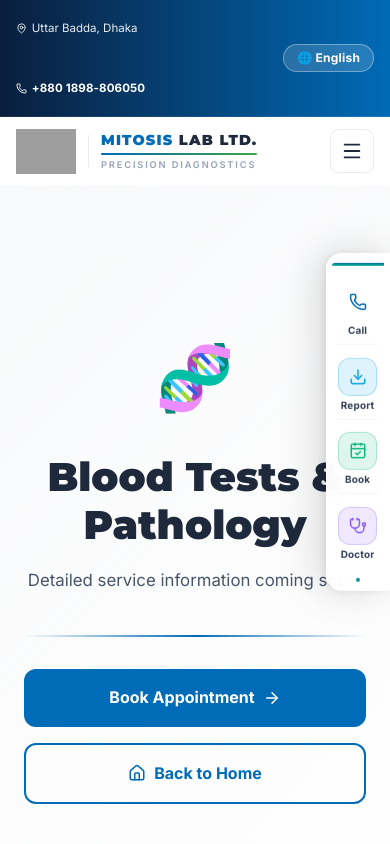
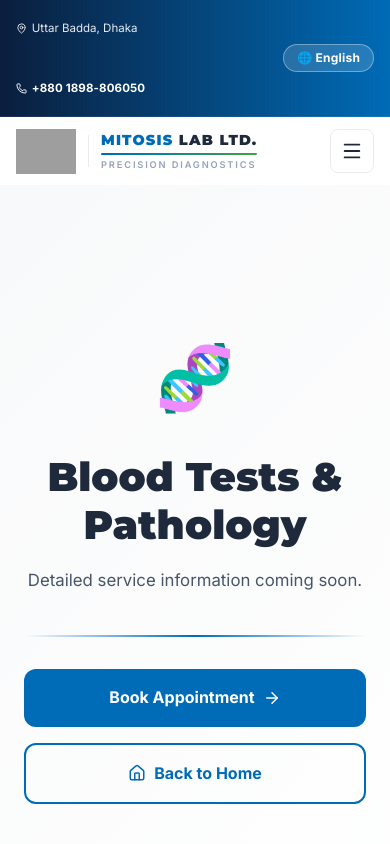
Before and after one commit to jhabir6857-ctrl/Mitosis, a Next.js app: page /services/pathology in a window 390 px wide. Shown: the top 844 px of the page. Built offline with nearby package versions, Linux system fonts and the light colour scheme; grey boxes are pictures that could not be loaded.

Commit message:
fix: hide sticky sidebar on mobile devices to prevent layout clutter

```diff
--- a/components/StickySidebar.tsx
+++ b/components/StickySidebar.tsx
@@ -257,8 +257,6 @@ export default function StickySidebar() {
         borderRadius: "1rem 0 0 1rem",
         boxShadow: "-8px 0 40px rgba(0,0,0,0.15), -2px 0 8px rgba(0,0,0,0.08), inset 1px 0 0 rgba(255,255,255,0.9)",
         padding: "0.6rem 0.4rem",
-        display: "flex",
-        flexDirection: "column",
         gap: "0.25rem",
       }}
     >
```
